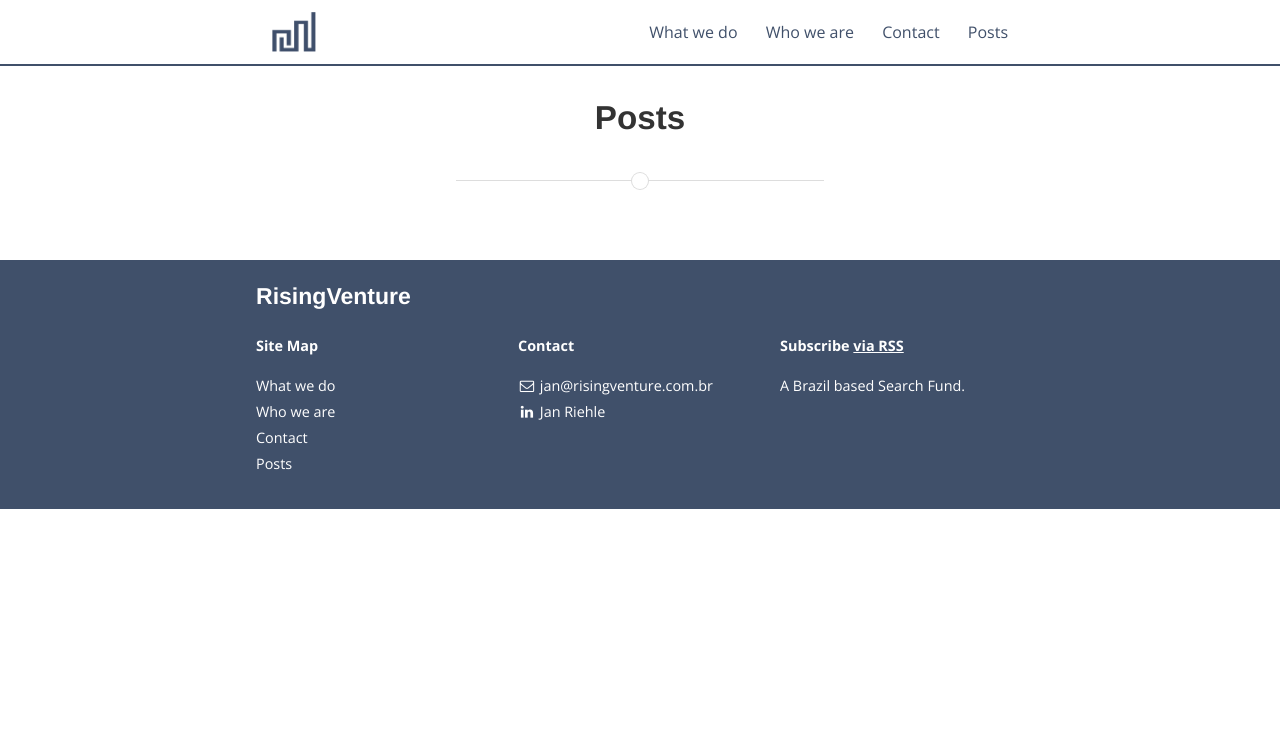
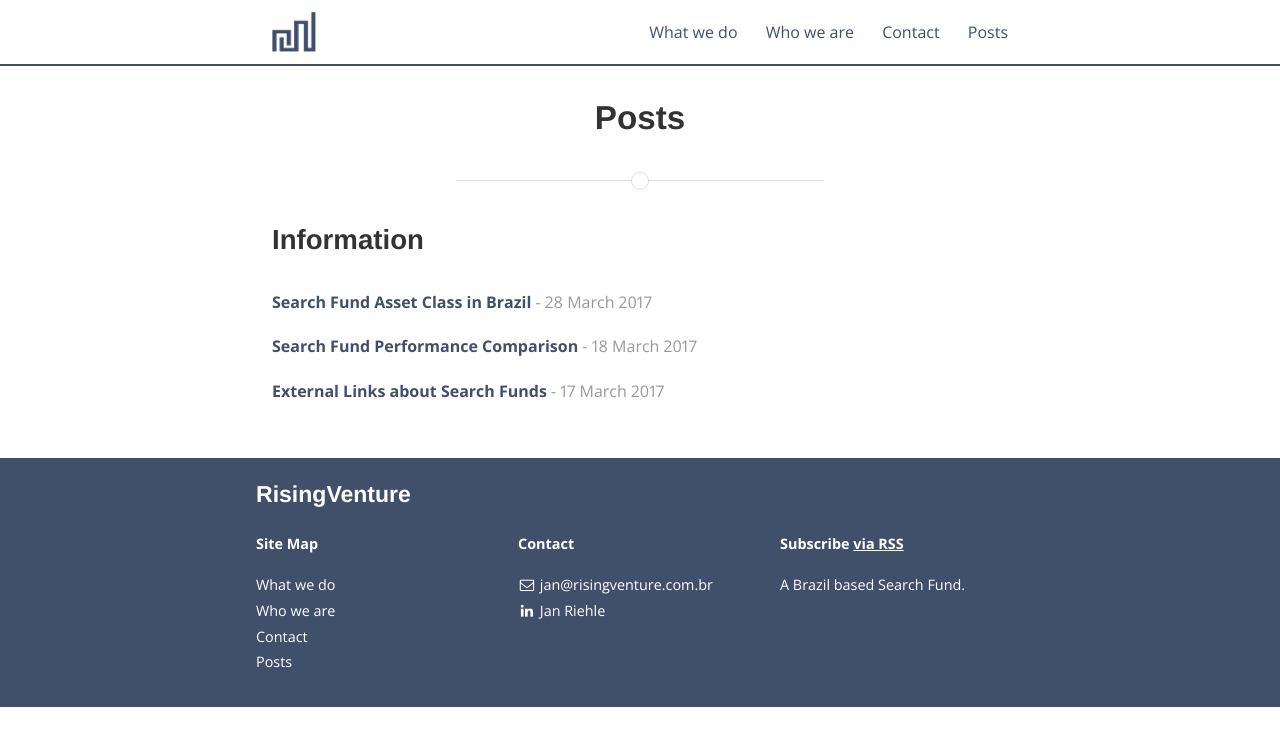
Before and after one commit to janriehle/risingventure, a Jekyll site: the page built from posts.html, in a window 1280 px wide. Shown: the top 746 px of the page. Built offline with Jekyll 4.4.1, drawn with Linux system fonts in a browser that asks for light colours; nearby versions of some CDN libraries.

Commit message:
lets go live

```diff
--- a/_config.yml
+++ b/_config.yml
@@ -19,7 +19,7 @@
 # and never end with a slash. Set it to a blank value if hosting at the
 # root of your server.
 baseurl: "" # the subpath of your site, e.g. /blog/
-url: "http://bencentra.github.io" # the base hostname & protocol for your site
+url: "https://janriehle.github.io" # the base hostname & protocol for your site
 cover: "/assets/Rising5_X3Large.jpg"
 logo: "/assets/rising_symbol.png"
 
@@ -32,13 +32,13 @@
 
 # Archive settings (see https://github.com/jekyll/jekyll-archives/)
 jekyll-archives:
-  enabled:
-    - categories
-    - tags
-  layout: 'archive'
-  permalinks:
-    category: '/category/:name/'
-    tag: '/tag/:name/'
+enabled:
+  - categories
+  - tags
+layout: 'archive'
+permalinks:
+category: '/category/:name/'
+tag: '/tag/:name/'
 
 # Disqus comments
 # disqus_shortname: bencentra
--- a/_posts/2017-03-29-Brazil.markdown
+++ b/_posts/2017-03-29-Brazil.markdown
@@ -4,6 +4,7 @@
 date:   2017-03-28 08:43:59
 author: Jan Riehle
 tags: Search Funds in Brazil
+categories: Information
 cover:  "/assets/Rising3_X3Large.jpg"
 ---
 
--- a/_posts/2017-03-29-links.html
+++ b/_posts/2017-03-29-links.html
@@ -3,6 +3,7 @@
 title:  "External Links about Search Funds"
 date:   2017-03-17 08:43:59
 author: Jan Riehle
+categories: Information
 cover:  "/assets/Rising3_X3Large.jpg"
 ---
 
--- a/_posts/2017-03-29-performance.markdown
+++ b/_posts/2017-03-29-performance.markdown
@@ -3,6 +3,7 @@
 title:  "Search Fund Performance Comparison"
 date:   2017-03-18 08:43:59
 author: Jan Riehle
+categories: Information
 cover:  "/assets/Rising3_X3Large.jpg"
 ---
 
--- a/posts.html
+++ b/posts.html
@@ -5,6 +5,7 @@
 order: 3
 published: true
 ---
+
 
 {% for category in site.categories %}
   {% capture cat %}{{ category | first }}{% endcapture %}
```
Also changed, not shown: 4 other files.
